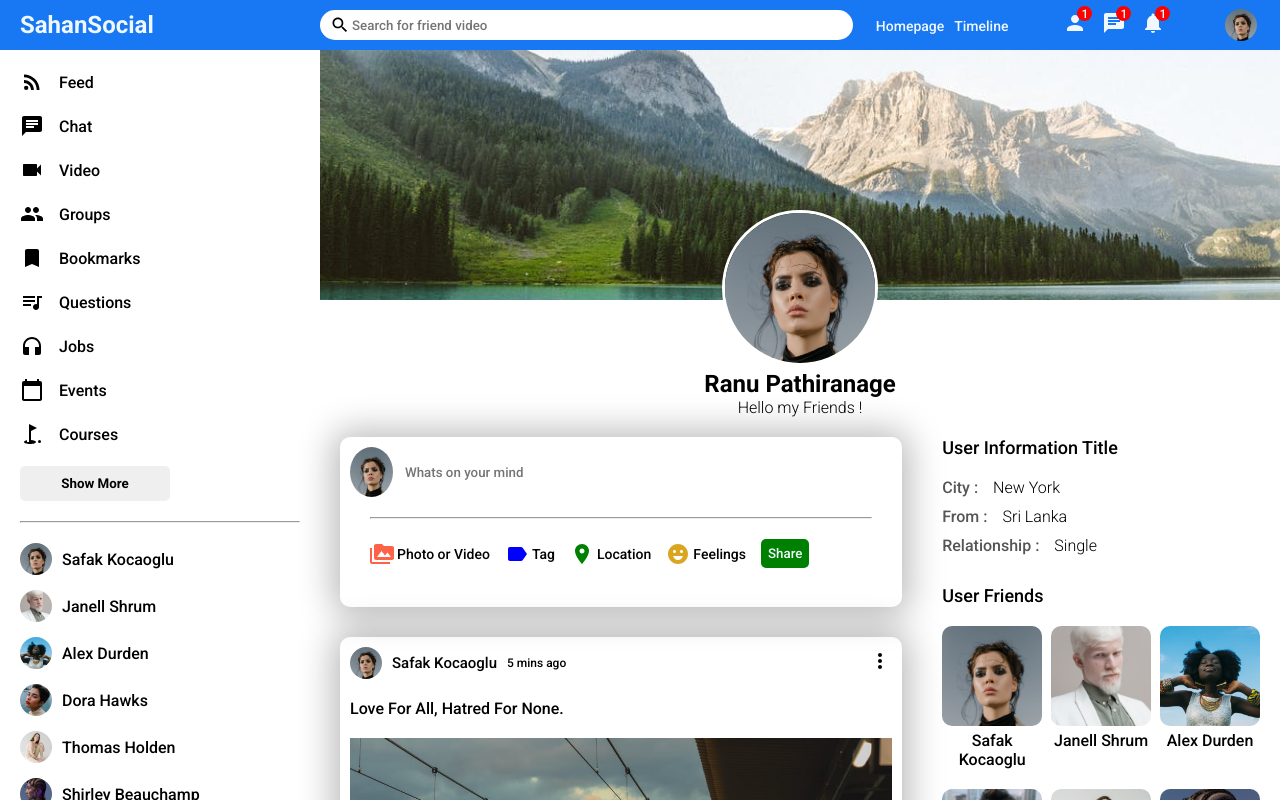
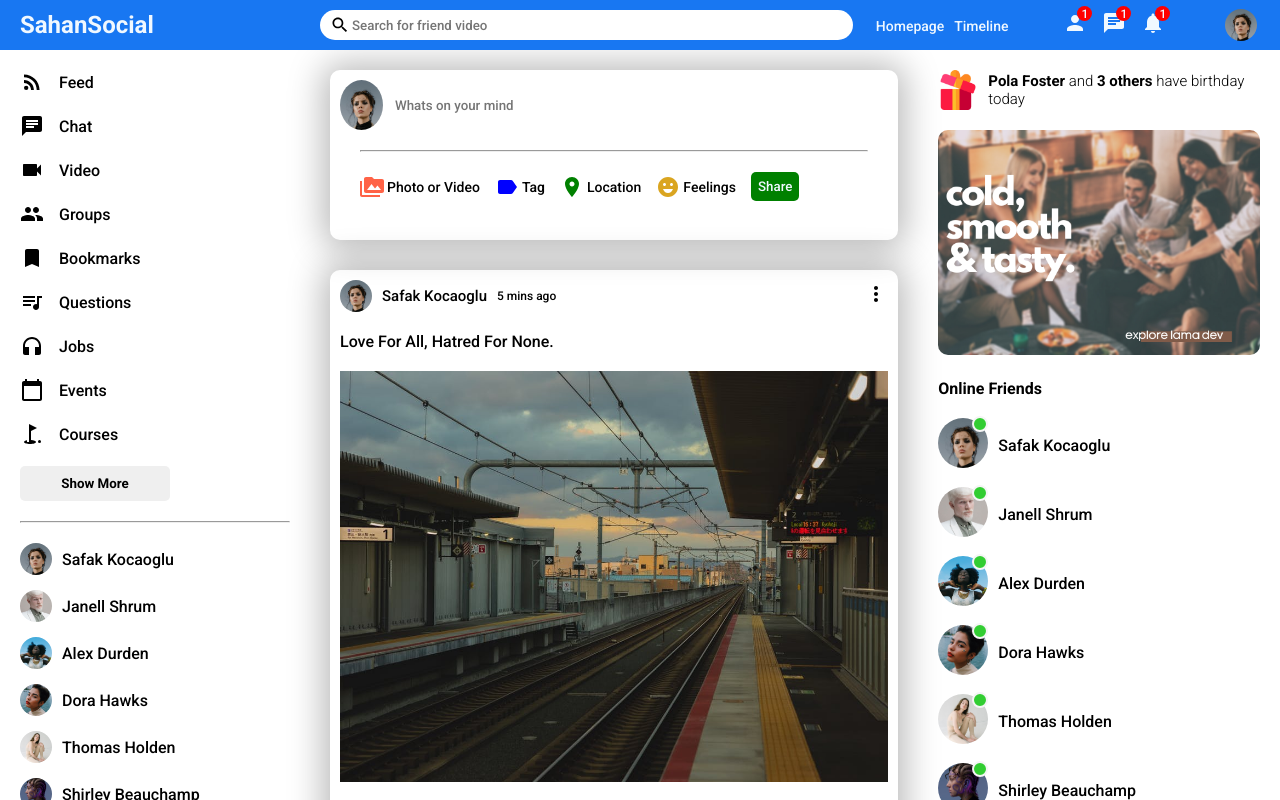
Before and after one commit to Ranu28/Social-Media-UI-react, a React (Create React App) app: page / in a window 1280 px wide. Shown: the top 800 px of the page. Built offline with nearby package versions, Linux system fonts and the light colour scheme.

Commit message:
add screenshots

```diff
--- a/src/App.js
+++ b/src/App.js
@@ -5,8 +5,8 @@ import Profile from "./pages/profile/Profile";
 // import {Person} from "@mui/icons-material"
 
 function App(){
-    return <Profile/>
-    // return <Home/>
+    // return <Profile/>
+    return <Home/>
 
 }
 
```
Also changed, not shown: screenshots/homePage.jpg (added), screenshots/proilePage.jpg (added).
